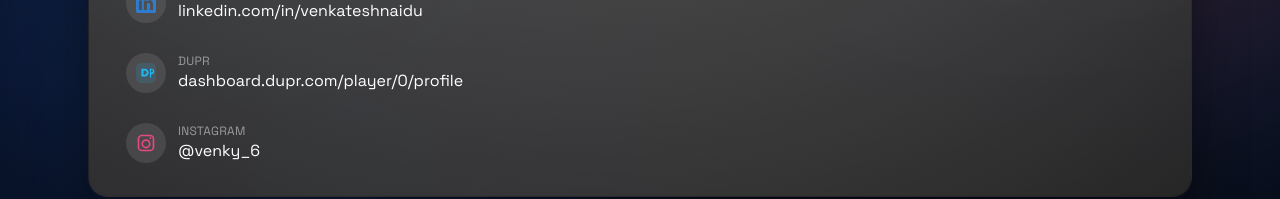
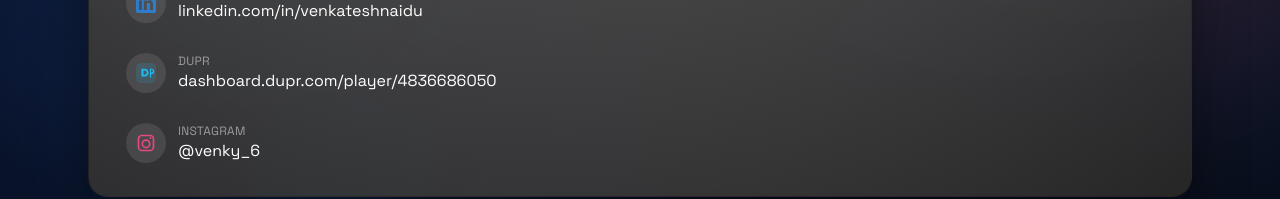
Before and after one commit to vchandrasekaran/venky-portfolio, a Next.js app: page /contact in a window 1280 px wide. Shown: the part 402-601 px from the top of the page. Built offline with nearby package versions, Linux system fonts and the light colour scheme.

Commit message:
chore: update dupr profile link

```diff
--- a/app/contact/page.tsx
+++ b/app/contact/page.tsx
@@ -58,8 +58,8 @@
   },
   {
     name: 'DUPR',
-    href: 'https://dashboard.dupr.com/dashboard/player/0/profile',
-    label: 'dashboard.dupr.com/player/0/profile',
+    href: 'https://dashboard.dupr.com/dashboard/player/4836686050',
+    label: 'dashboard.dupr.com/player/4836686050',
     icon: 'dupr'
   },
   {
```
Also changed, not shown: data/index.json (+1 -1 lines), public/rag-index.json.
